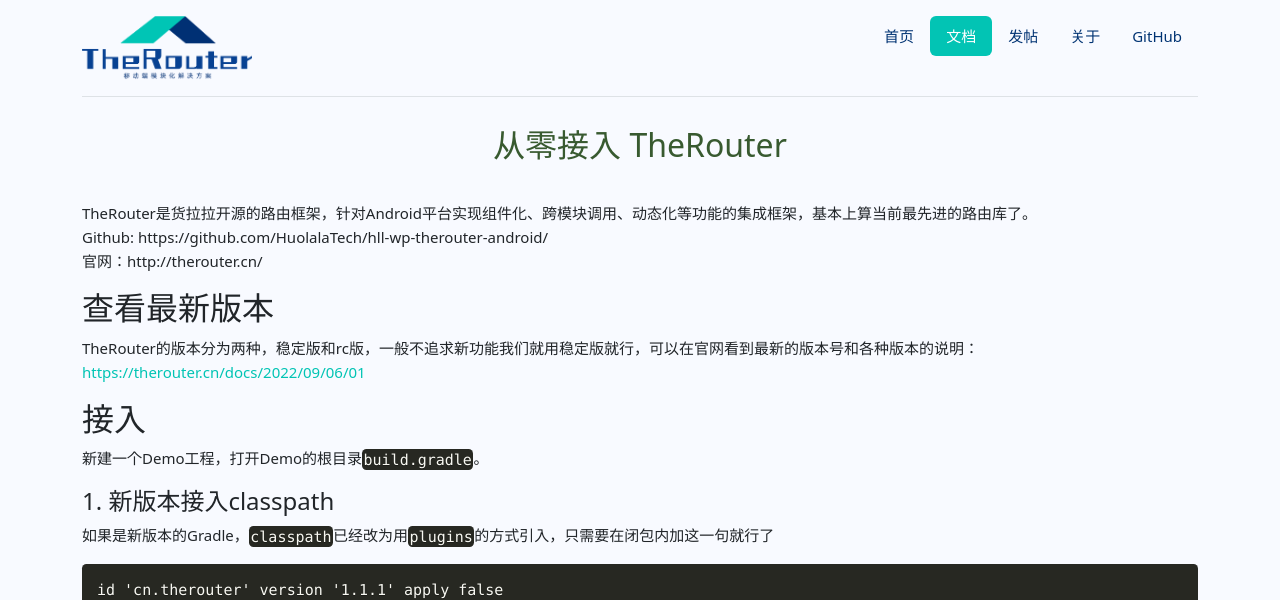
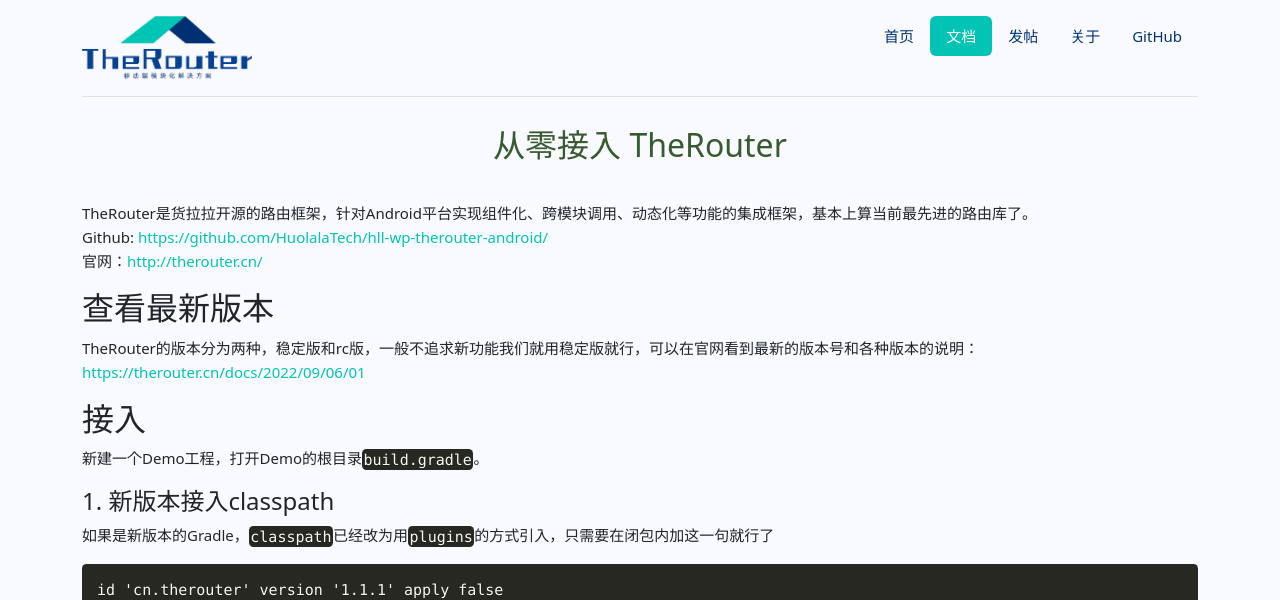
Before and after one commit to hll-therouter/therouter-en.github.io, a Jekyll site: the page built from _posts/2022-11-23-01.md, in a window 1280 px wide and 900 px high, cut to the strip 0-600 px from the top of the window. Built offline with Jekyll 4.4.1, drawn with Linux system fonts in a browser that asks for light colours; nearby versions of some CDN libraries; Markdown is read by kramdown in place of the engine named in the settings; some of the changed lines change nothing that is shown.

Commit message:
修改链接格式

```diff
--- a/_posts/2022-11-23-01.md
+++ b/_posts/2022-11-23-01.md
@@ -8,8 +8,8 @@
 ---
 
 TheRouter是货拉拉开源的路由框架，针对Android平台实现组件化、跨模块调用、动态化等功能的集成框架，基本上算当前最先进的路由库了。
-Github: https://github.com/HuolalaTech/hll-wp-therouter-android/
-官网：http://therouter.cn/
+Github: [https://github.com/HuolalaTech/hll-wp-therouter-android/](https://github.com/HuolalaTech/hll-wp-therouter-android/)
+官网：[http://therouter.cn/](http://therouter.cn/)
 
 
 
```
